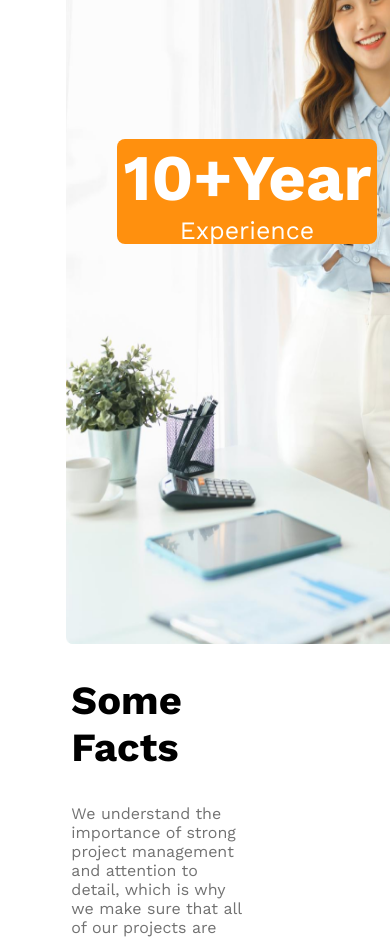
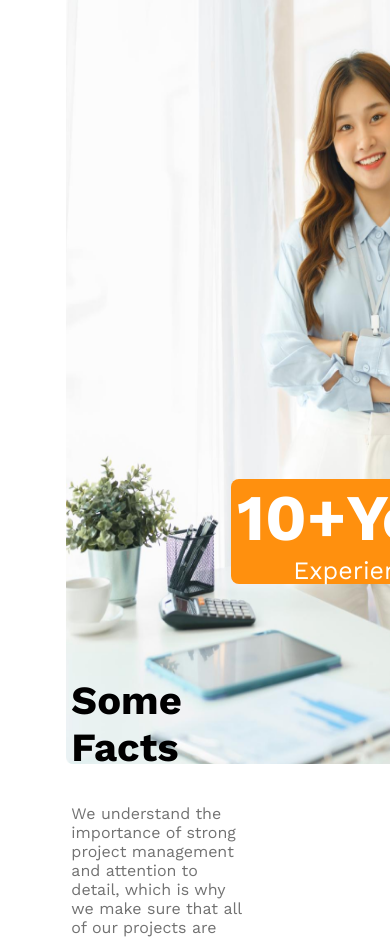
Before and after one commit to Mahmudul-Riad/my-first-responsive-website, a plain HTML site: page index.html in a window 390 px wide. Shown: the part 4180-5119 px from the top of the page. Drawn offline with nearby package versions, Linux system fonts and the light colour scheme.

Commit message:
update 0.2

```diff
--- a/styles/style.css
+++ b/styles/style.css
@@ -621,8 +621,8 @@ color: #727272;
     .btn-2{
 
 
-        position: absolute;
-        top: 510%;
+        position: relative;
+        top: 80%;
         left: 30%;
 
 
```
Also changed, not shown: 1 other file.
